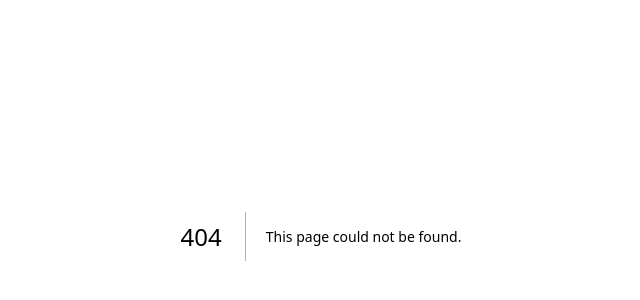
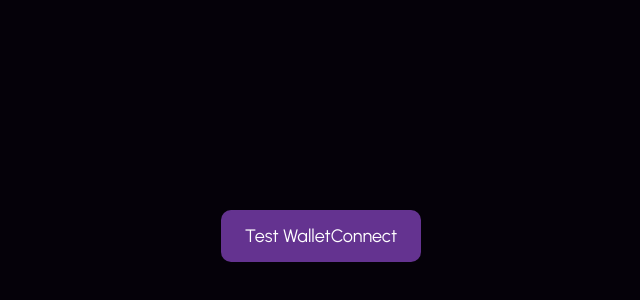
Before and after one commit to vetravtr/vetra-web, a Next.js app in the folder dashboard/: page /test-wc in a window 1280 px wide. Before the commit this address had no page. Shown: the part 164-464 px from the top of the page, without its empty margins (319-959 px from the left). Built offline with nearby package versions, Linux system fonts and the light colour scheme.

Commit message:
fix: add walletconnect test page

```diff
--- /dev/null
+++ b/dashboard/src/app/test-wc/page.tsx
@@ -0,0 +1,30 @@
+'use client';
+
+export default function WalletTest() {
+  const connectWallet = async () => {
+    const { EthereumProvider } = await import('@walletconnect/ethereum-provider');
+    const p = await EthereumProvider.init({
+      projectId: 'd4ee97a93dc538bc7c23303cdd30814c',
+      chains: [137],
+      showQrModal: true,
+      qrModalOptions: { themeMode: 'dark' },
+      metadata: {
+        name: 'VETRA Dashboard',
+        description: 'Test',
+        url: window.location.origin,
+        icons: [window.location.origin + '/favicon.svg'],
+      },
+    });
+    await p.connect();
+    alert('Connected: ' + p.accounts?.[0]);
+  };
+
+  return (
+    <div className="min-h-screen bg-[rgb(5,1,9)] flex items-center justify-center">
+      <button onClick={connectWallet}
+        className="bg-[#643390] hover:bg-[#9A3CEB] text-white px-6 py-3 rounded-lg text-lg">
+        Test WalletConnect
+      </button>
+    </div>
+  );
+}
```
